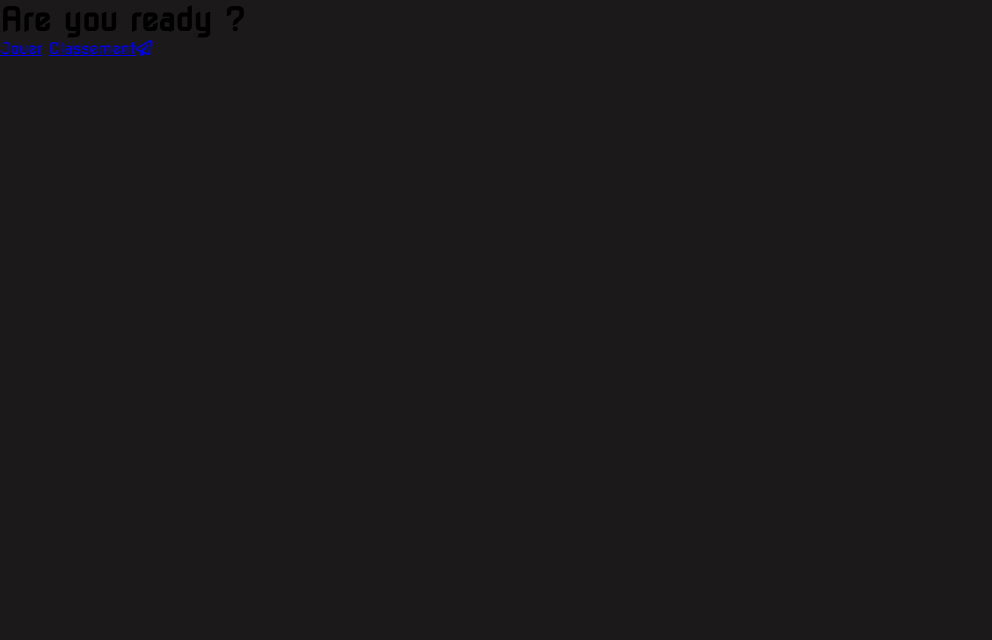
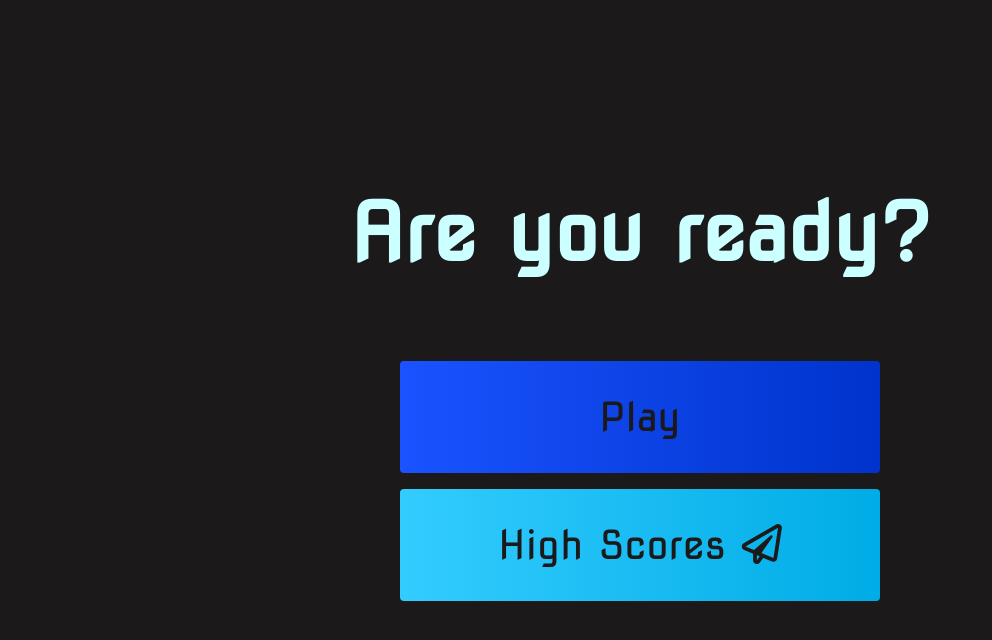
Before and after one commit to ThomasDruart/Quiz-Aviation, a plain HTML site: page index.html in a window 1280 px wide. Shown: the whole page, without its empty margins (0-992 px from the left). Drawn offline with Linux system fonts and the light colour scheme.

Commit message:
avancement main page et creation fichiers game

```diff
--- a/index.html
+++ b/index.html
@@ -3,19 +3,19 @@
 <head>
     <meta charset="UTF-8">
     <meta name="viewport" content="width=device-width, initial-scale=1.0">
-    <title>Quiz Planeur</title>
+    <title>AeroQuiz</title>
     <link rel="stylesheet" href="style.css">
     <link rel="stylesheet" href="https://use.fontawesome.com/releases/v5.15.0/css/all.css" integrity="sha384-OLYO0LymqQ+uHXELyx93kblK5YIS3B2ZfLGBmsJaUyor7CpMTBsahDHByqSuWW+q" crossorigin="anonymous">
 </head>
 <body>
     <div class="container">
         <div id="home" class="flex-column flex-center">
-            <h1>Are you ready ?</h1>
-            <a href="/game.html" class="btn">Jouer</a>
-            <a href="/highscores.html" class="btn" id="highscore-btn">Classement<i class="far fa-paper-plane"></i></a>
+            <h1>Are you ready?</h1>
+            <a href="/game.html" class="btn">Play</a>
+            <a href="/highscores.html" class="btn" id="highscore-btn">High Scores<i class="far fa-paper-plane"></i></a>
         </div>
     </div>
 </body>
 </html>
 
-<!-- video 8.45 -->
+<!-- video 18.00 -->
--- a/style.css
+++ b/style.css
@@ -11,3 +11,85 @@
    /* font-size: 62.5%; */
    font-family: 'Nova Square', cursive;
 }
+
+h1 {
+    font-size: 5rem;
+    color: #ccffff;
+    margin-bottom: 5rem;
+}
+
+h2 {
+    font-size: 4rem;
+    margin-bottom: 4rem;
+}
+
+.container {
+    width: 100vw;
+    height: 100vh;
+    display:flex;
+    justify-content: center;
+    align-items: center;
+    max-width: 88rem;
+    margin: 0 auto;
+    padding: 2rem;
+}
+
+.flex-column {
+    display: flex;
+    flex-direction: column;
+}
+
+.flex-center {
+    justify-content: center;
+    align-items: center;
+}
+
+.justify-center {
+    justify-content: center;
+}
+
+.text-center {
+    text-align: center;
+}
+
+.hidden {
+    display: none;
+}
+
+.btn {
+    font-size: 2.5rem;
+    padding: 2rem 0;
+    width: 30rem;
+    text-align: center;
+    margin-bottom: 1rem;
+    text-decoration: none;
+    color: rgb(27, 25, 25);
+    background: linear-gradient(90deg, #1a53ff 0%, #0033cc 100%);
+    border-radius: 4px;
+}
+
+.btn:hover {
+    cursor: pointer;
+    box-shadow: 0 0.4rem 1.4rem 0 #000066;
+    transition: transform 150ms;
+    transform: scale(1.05);
+}
+
+.btn[disabled]:hover {
+    cursor: not-allowed;
+    box-shadow: none;
+    transform: none;
+}
+
+#highscore-btn {
+    background: linear-gradient(90deg, #33ccff 0%,#00ace6 100%);
+}
+
+#hightscore-btn:hover {
+    box-shadow: 0 0.4rem 1.4rem 0 #000066;
+}
+
+.fa-paper-plane {
+    font-size: 2.5rem;
+    margin-left: 1rem;
+}
```
Also changed, not shown: game.html (added, +17 -0 lines), game.css (added), game.js (added).
